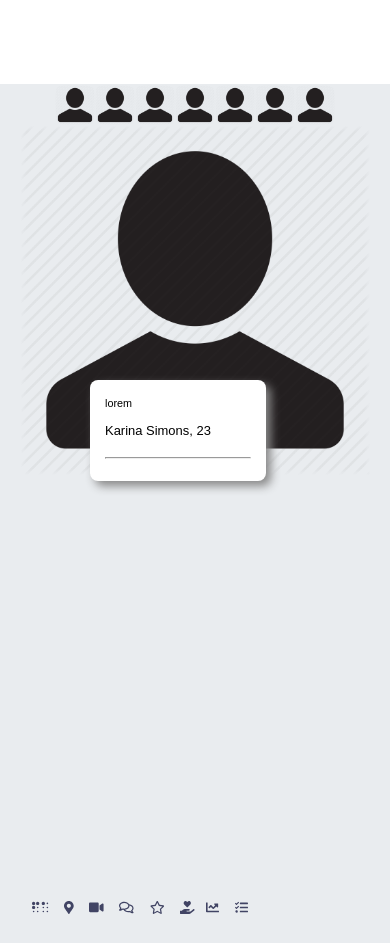
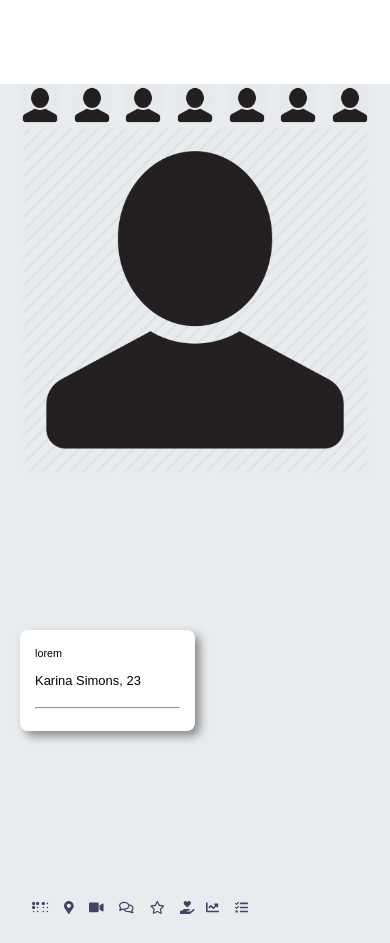
Before and after one commit to muhenge/capstone, a website: page index.html in a window 390 px wide. Drawn offline with nearby package versions, Linux system fonts and the light colour scheme.

Commit message:
feature-edit the responsive part

```diff
--- a/CSS/styles.css
+++ b/CSS/styles.css
@@ -192,7 +192,7 @@ img.profiles:hover {
   main {
     display: flex;
     flex-direction: column;
-    align-items: stretch;
+
     max-width: 100%;
     padding: 0;
     margin: 0;
@@ -201,6 +201,7 @@ img.profiles:hover {
   section#section-two {
     order: 1;
     max-width: 100%;
+    position: relative;
   }
 
   .user-pic img {
@@ -216,15 +217,14 @@ img.profiles:hover {
   section#section-three {
     order: 2;
     position: relative;
-    bottom: 250px;
-    left: 70px;
-    max-width: 50%;
+  }
+
+  .names {
+    width: 50%;
   }
 
   .other-users {
-    display: flex;
-    flex-direction: row;
-    justify-content: center;
+
   }
 
   .other-info {
```
